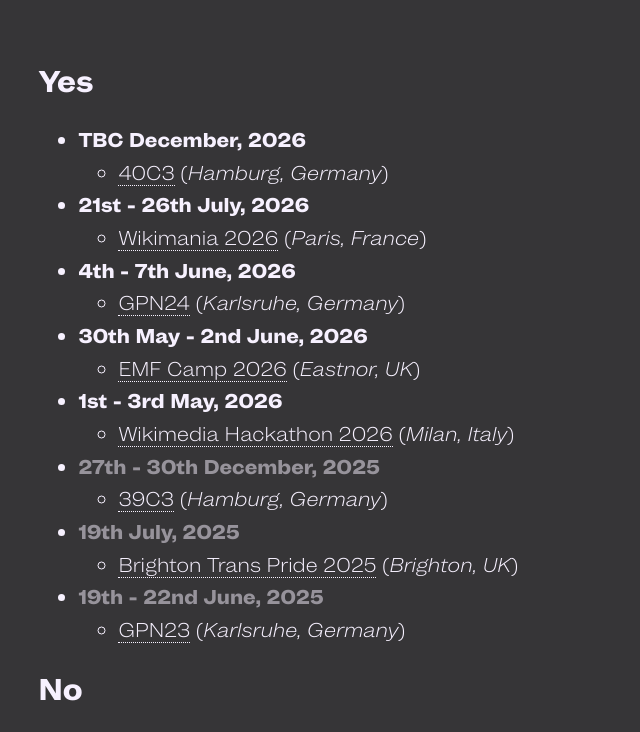
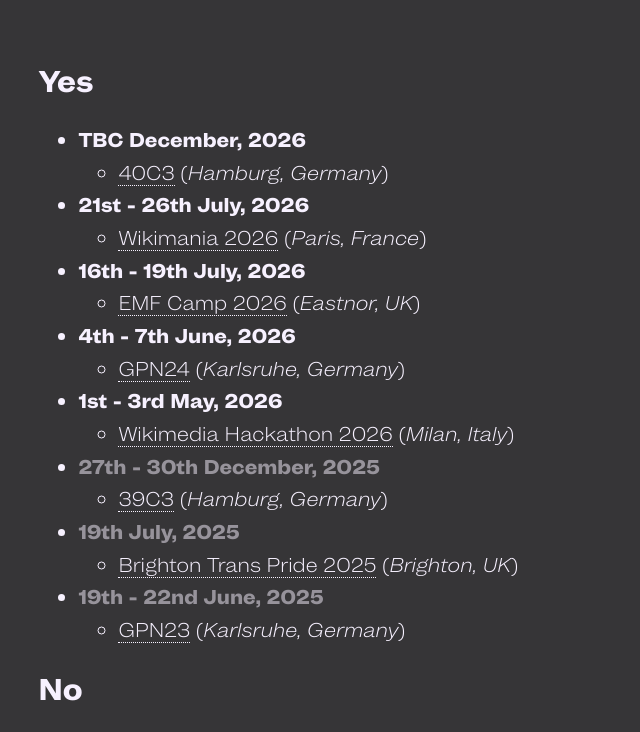
Before and after one commit to theresnotime/where.fops.at, a website: page public/index.html in a window 1280 px wide. Shown: the top 732 px of the page, without its empty margins (0-640 px from the left). Drawn offline with Linux system fonts and the light colour scheme.

Commit message:
update emf

```diff
--- a/public/index.html
+++ b/public/index.html
@@ -49,19 +49,19 @@
                     </li>
                 </ul>
             </li>
+            <li id="EMF2026">
+                <span class="date">16th - 19th July, 2026</span>
+                <ul>
+                    <li>
+                        <a href="https://www.emfcamp.org">EMF Camp 2026</a> (<span class="location">Eastnor, UK</span>)
+                    </li>
+                </ul>
+            </li>
             <li id="GPN24">
                 <span class="date">4th - 7th June, 2026</span>
                 <ul>
                     <li>
                         <a href="https://entropia.de/GPN24">GPN24</a> (<span class="location">Karlsruhe, Germany</span>)
-                    </li>
-                </ul>
-            </li>
-            <li id="EMF2026">
-                <span class="date">30th May - 2nd June, 2026</span>
-                <ul>
-                    <li>
-                        <a href="https://www.emfcamp.org">EMF Camp 2026</a> (<span class="location">Eastnor, UK</span>)
                     </li>
                 </ul>
             </li>
```
Also changed, not shown: public/events.json (+7 -7 lines).
